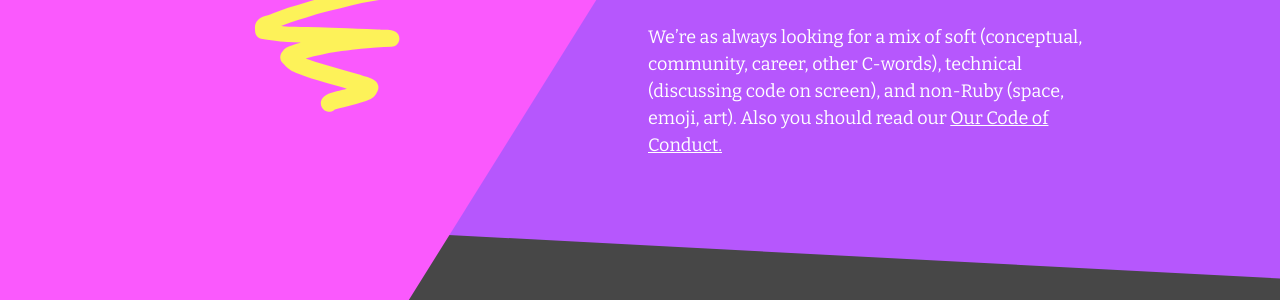
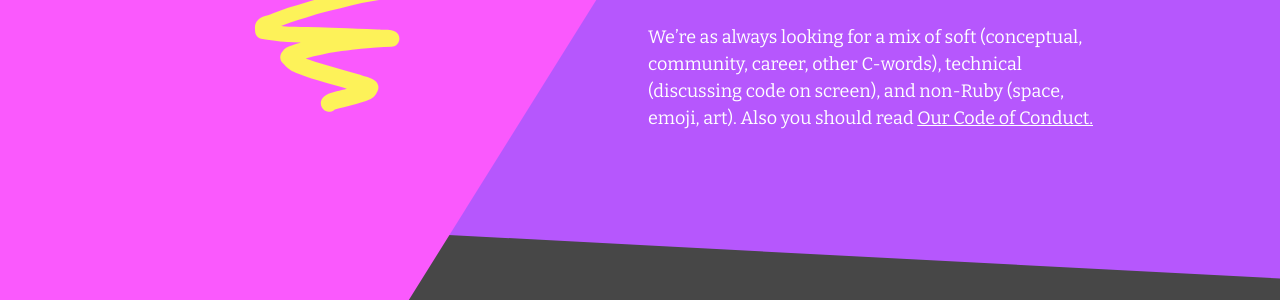
Before and after one commit to keeprubyweird/2017, a Jekyll site: the page built from index.html, in a window 1280 px wide and 900 px high, scrolled down 1808 px. Shown: the part 234-534 px from the top of the window. Built offline with Jekyll 4.4.1, drawn with Linux system fonts in a browser that asks for light colours.

Commit message:
Some minor fixes

```diff
--- a/index.html
+++ b/index.html
@@ -115,7 +115,7 @@ title: Keep Ruby Wierd 2017 will be the best conference of your life.
     <h1>Calling all weirdos</h1>
     <div class="cfp__content">
       <a href="https://www.papercall.io/krw-2017" class="button">Speak at KRW!</a>
-      <p>We’re as always looking for a mix of soft (conceptual, community, career, other C-words), technical (discussing code on screen), and non-Ruby (space, emoji, art). Also you should read our <a href="/conduct.html">Our Code of Conduct.</a></p>
+      <p>We’re as always looking for a mix of soft (conceptual, community, career, other C-words), technical (discussing code on screen), and non-Ruby (space, emoji, art). Also you should read <a href="/conduct.html">Our Code of Conduct.</a></p>
     </div>
   </div>
   <div class="sponsor">
@@ -137,9 +137,9 @@ title: Keep Ruby Wierd 2017 will be the best conference of your life.
   <div class="history__content">
     <h2>See our past talks</h2>
     <h3>2014 • 2015 • 2016</h3>
-    <p>We love spreading the love. That’s why we record and publish all the amazing talks that have been given at KRW. <a href="">Dive into our libary of 25 videos.</a> </p>
+    <p>We love spreading the love. That’s why we record and publish all the amazing talks that have been given at KRW. <a href="http://confreaks.tv/conferences/keep-ruby-weird">Dive into our libary of 25 videos.</a> </p>
   </div>
-  <a href="#" class="history__image"><img src="/assets/images/video.png" alt=""></a>
+  <a href="http://confreaks.tv/conferences/keep-ruby-weird" class="history__image"><img src="/assets/images/video.png" alt=""></a>
 </section>
 
 <ul class="tweets">
```
